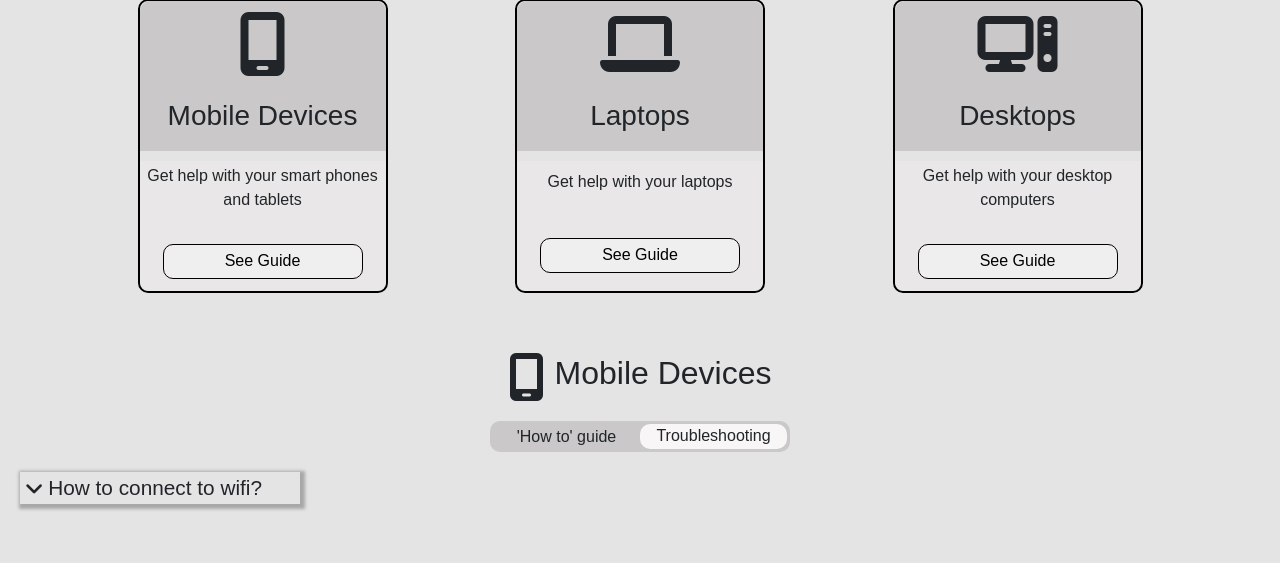
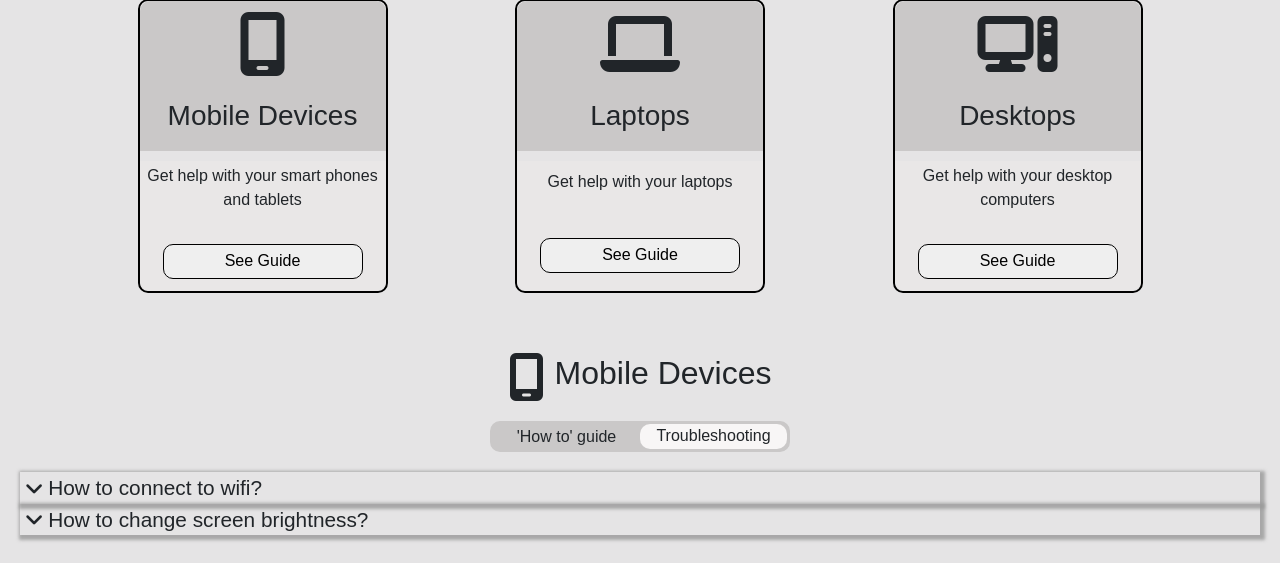
Before and after one commit to Carlos-n21/Team4-Family-hack, a Django app: page /technicalissues/ in a window 1280 px wide. Shown: the part 237-800 px from the top of the page. Run offline with Django 5.2, Linux system fonts and the light colour scheme; some libraries are stand-ins or nearby versions.

Commit message:
Add instruction for adjusting brightness

```diff
--- a/static/css/style.css
+++ b/static/css/style.css
@@ -285,11 +285,9 @@ h4 {
 }
 
 .help-head {
-  /* border: 1px solid red; */
   display: flex;
   align-items: center;
-  /* justify-content: center;     */
-  width: 280px;
+  width: 100%;
   box-shadow: 2px 2px 3px 3px rgba(153, 153, 153, 0.8);
   user-select: none;
   cursor: pointer;
--- a/technicalissues/templates/technicalissues.html
+++ b/technicalissues/templates/technicalissues.html
@@ -53,6 +53,8 @@
             <p class="toggle-item selected">Troubleshooting</p>
         </div>
     </div>
+    <div class="help-group">
+        <!-- Connect to Wifi -->
         <div class="help-item">
             <div class="help-head">
                 <i class="fa-solid fa-angle-down fa-2xs arrow-icons"></i>
@@ -60,14 +62,30 @@
             </div>
             <div class="help-body hidden-item">
                 <ul>
-                <li>Open the <strong>Settings</strong> app (it looks like a gear).</li>
+                    <li>Open the <strong>Settings</strong> app.</li>
                     <li>Tap <strong>Wi-Fi</strong>.</li>
-                <li>Make sure the Wi-Fi is turned on (you'll see a switch at the top).</li>
+                    <li>Make sure the Wi-Fi is turned on.</li>
                     <li>You should see a list of available networks. Tap the one you want to join.</li>
                     <li>Enter the password if asked, and then hit <strong>Connect</strong>.</li>
                 </ul>
             </div>
         </div>
+        <!-- Change screen brightness -->
+        <div class="help-item">
+            <div class="help-head">
+                <i class="fa-solid fa-angle-down fa-2xs arrow-icons"></i>
+                <p>How to change screen brightness?</p>
+            </div>
+            <div class="help-body hidden-item">
+                <ul>
+                    <li>Swipe down from the top of your screen.</li>
+                    <li>You should see a little brightness slider - move it left or right to make your screen darker or
+                        brighter.</li>
+                    <li>Or, you can go to <strong>Settings</strong> > <strong>Display</strong> and adjust it there.</li>
+                </ul>
+            </div>
+        </div>
+    </div>
 </section>
 <script src="{% static 'js/script.js' %}"></script>
 {% endblock %}
```
Lines whose indentation alone changed are shown as unchanged.
